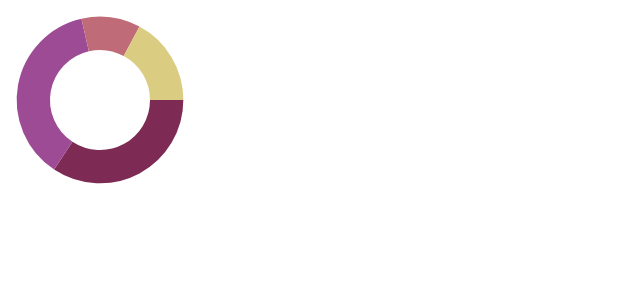
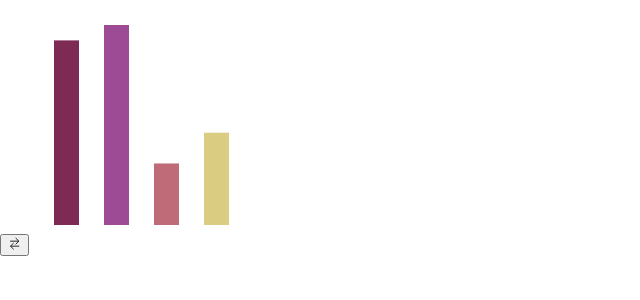
Before and after one commit to eethansmith/comp2002-group-coursework-budget-visualisation, a React (Create React App) app: page / in a window 1280 px wide. Shown: the top 300 px of the page, without its empty margins (0-640 px from the left). Built offline with nearby package versions, Linux system fonts and the light colour scheme.

Commit message:
Add barchart and button to swap

```diff
--- a/package.json
+++ b/package.json
@@ -12,6 +12,7 @@
     "@types/react-dom": "^18.0.8",
     "react": "^18.2.0",
     "react-dom": "^18.2.0",
+    "react-icons": "^4.6.0",
     "react-scripts": "^5.0.1",
     "typescript": "^4.8.4",
     "web-vitals": "^2.1.4"
--- a/src/App.js
+++ b/src/App.js
@@ -1,24 +1,18 @@
-import logo from './logo.svg';
+import { useState } from 'react';
 import './App.css';
+import Chart from './components/chart'
+import { IoSwapHorizontalOutline } from 'react-icons/io5'
 
-function App() {
+const App = () => {
+
+  const [isRingChart, setIsRingChart] = useState(0)
+
+
   return (
-    <div className="App">
-      <header className="App-header">
-        <img src={logo} className="App-logo" alt="logo" />
-        <p>
-          Edit <code>src/App.js</code> and save to reload.
-        </p>
-        <a
-          className="App-link"
-          href="https://reactjs.org"
-          target="_blank"
-          rel="noopener noreferrer"
-        >
-          Learn React
-        </a>
-      </header>
-    </div>
+    <>
+      <button onClick={() => {setIsRingChart(!isRingChart)}}><IoSwapHorizontalOutline /></button>
+      <Chart isRingChart={isRingChart} data={{Groceries:12, Transport:13 ,Entertainment:4, Other:6}} height="200" width="200" />
+    </>
   );
 }
 
--- /dev/null
+++ b/src/components/barchart.js
@@ -0,0 +1,47 @@
+const colorPallete = ['#7D2B54', '#9E4B95', '#BF6C78', '#DACD82', '#97CAEB', '#61A89A', '#37753B', '#312383']
+
+const BarChart = (props) => {
+
+    const heightedData = getHeightData(props.height, props.data);
+    const bars = []
+
+    const dataLen = Object.keys(props.data).length;
+
+    Object.keys(props.data).forEach((key, index) => {
+        bars.push(
+            <rect
+                key={key}
+                width={props.width/(dataLen*2)}
+                height ={heightedData[key]}
+                x={props.width/dataLen*index}
+                y = {props.height - heightedData[key]}
+                fill={colorPallete[index]}
+            />
+        )
+    })
+
+    return (
+        <>
+            <svg className="barChart" height={props.height} width={props.width}>
+                {bars}
+            </svg>
+        </>
+    );
+}
+
+
+function getHeightData(height, data){
+    const valuesArray = Object.values(data);
+    const maxValue = Math.max(...valuesArray);
+    const multiplier = height / maxValue;
+
+    let temp = {};
+
+    Object.keys(data).forEach((key, index)=> {
+        temp[key] = data[key]*multiplier;
+    })
+
+    return temp;
+}
+
+export default BarChart;
--- /dev/null
+++ b/src/components/chart.js
@@ -0,0 +1,17 @@
+import BarChart from "./barchart"
+import RingChart from "./ringchart"
+
+const Chart  = (props) => {
+
+    const newProps = {...props};
+    delete newProps.isRingChart;
+
+    if(props.isRingChart){
+        return <RingChart {...newProps}></RingChart>
+    }
+    else{
+        return <BarChart {...newProps}></BarChart>
+    }
+}
+
+export default Chart;
--- a/src/components/ringchart.js
+++ b/src/components/ringchart.js
@@ -3,14 +3,20 @@ let runningTotal = 0;
 
 const RingChart = (props) => {
 
-    let percData = makeDataPercentage(props.data);
+    let dataAsPercentage = makeDataPercentage(props.data);
+
+    const paths = [];
+
+    Object.keys(dataAsPercentage).forEach((key, index) => (
+        paths.push(
+            <path key={key} d={getPath(dataAsPercentage[key])} stroke={colorPallete[index]} fill="transparent" strokeWidth="0.5"></path>
+        )
+    ))
 
     return (
         <>
-            <svg height={props.height} width={props.width} viewBox="-1.5 -1.5 3 3">
-                {percData.map((element, index) => (
-                    <path key={index} {...createPathProps(element)} stroke={colorPallete[index]} strokeWidth="0.5"></path>
-                ))}
+            <svg className="ringChart" height={props.height} width={props.width} viewBox="-1.25 -1.25 2.5 2.5">
+                {paths}
             </svg>
         </>
     );
@@ -18,11 +24,13 @@ const RingChart = (props) => {
 
 
 function makeDataPercentage(data){
-    const total = data.reduce((accumulator, currentValue)=> accumulator + currentValue, 0);
-    data.forEach((element, index) => {
-        data[index] = (element / total);
+
+    const total = Object.values(data).reduce((accumulator, currentValue) => accumulator + currentValue, 0);
+    let temp = {};
+    Object.keys(data).forEach(key => {
+        temp[key] = (data[key] / total);
     });
-    return data;
+    return temp;
 }
 
 function getCoordinates(percent) {
@@ -31,19 +39,19 @@ function getCoordinates(percent) {
     return [x, y];
 }
 
-function createPathProps(percentageData){
+function getPath(dataAsPercentage){
     let [startX, startY] = getCoordinates(runningTotal);
-    runningTotal += percentageData;
+    runningTotal += dataAsPercentage;
     let [endX, endY] = getCoordinates(runningTotal);
 
-    let greaterThan50 = (percentageData > 50) ? 1 : 0;
+    let greaterThan50 = (dataAsPercentage > 50) ? 1 : 0;
 
     let pathData = [
         "M " + startX + " " + startY,
         "A 1 1 0 " + greaterThan50 + " 1 " + endX + " " + endY,
     ].join(" ");
 
-    return {"d": pathData, "fill": "transparent",}
+    return pathData;
 }
 
 export default RingChart;
--- a/src/index.css
+++ b/src/index.css
@@ -11,3 +11,11 @@ code {
   font-family: source-code-pro, Menlo, Monaco, Consolas, 'Courier New',
     monospace;
 }
+
+.barChart{
+  padding: 25px;
+}
+
+.ringChart{
+  padding: 25px;
+}
--- a/src/index.js
+++ b/src/index.js
@@ -1,17 +1,12 @@
 import React from 'react';
 import ReactDOM from 'react-dom/client';
 import './index.css';
-import RingChart from './components/ringchart.js';
-import reportWebVitals from './reportWebVitals';
+import App from './App'
 
 const root = ReactDOM.createRoot(document.getElementById('root'));
+
 root.render(
   <React.StrictMode>
-    <RingChart data={[12, 13 ,4, 6]} height="200" width="200" />
+    <App />
   </React.StrictMode>
 );
-
-// If you want to start measuring performance in your app, pass a function
-// to log results (for example: reportWebVitals(console.log))
-// or send to an analytics endpoint. Learn more: https://bit.ly/CRA-vitals
-reportWebVitals();
```
Also changed, not shown: 1 other file (tests, documents, lock files or other folders).
